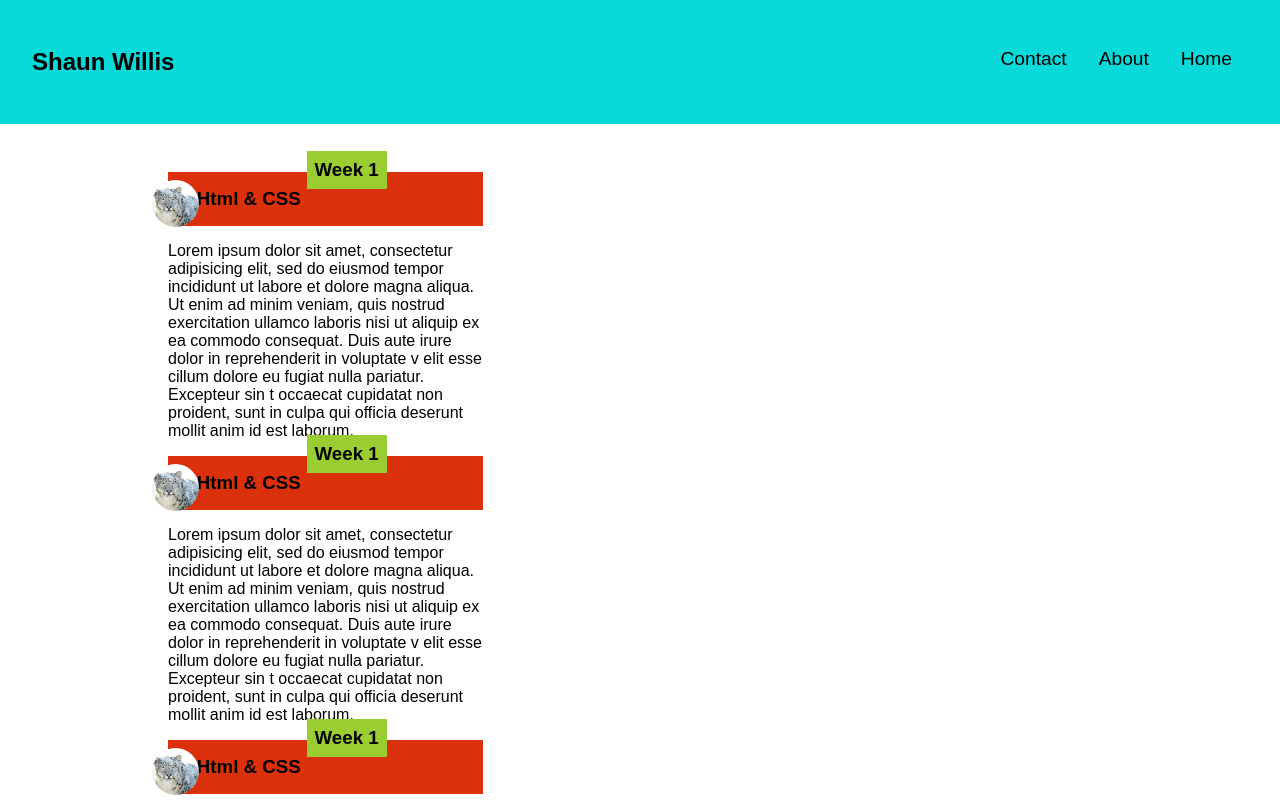
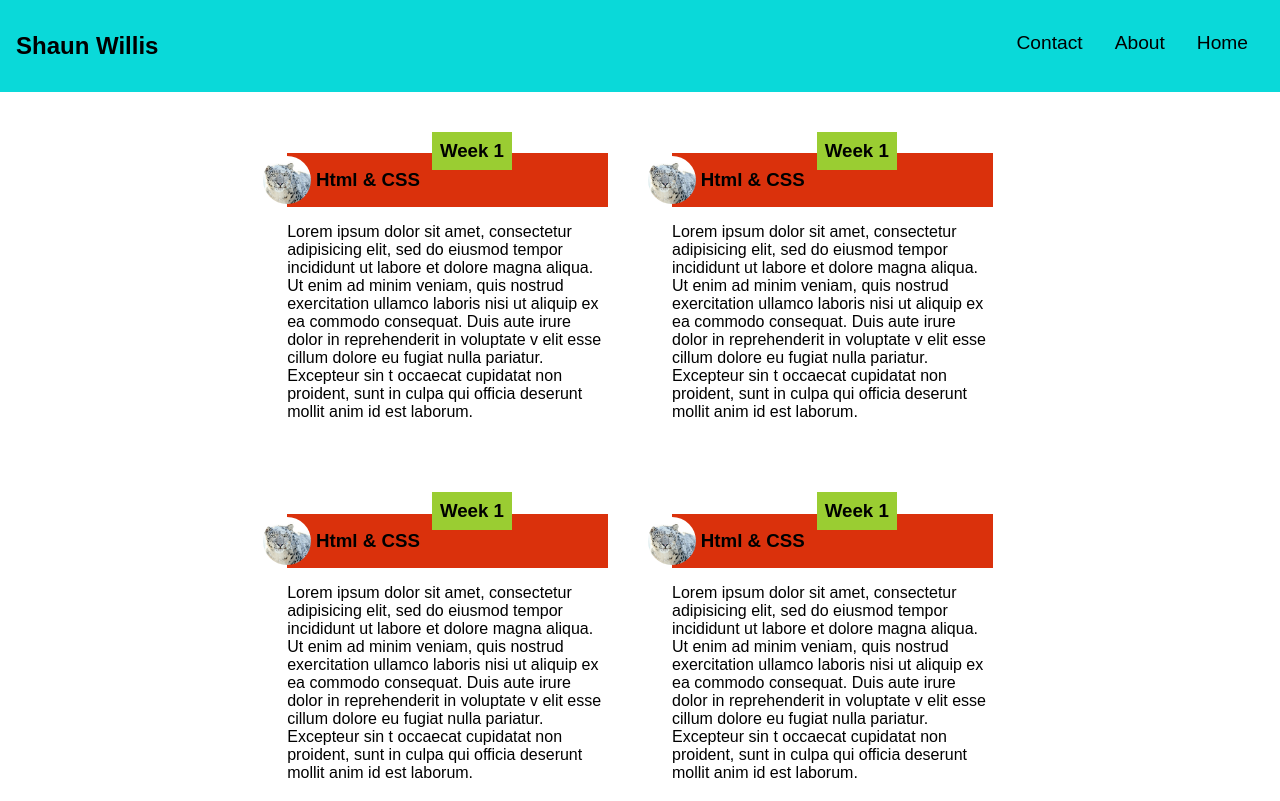
Before and after one commit to ShaunWMusic/03-grid-and-position, a plain HTML site: page index.html in a window 1280 px wide. Shown: the top 801 px of the page. Drawn offline with Linux system fonts and the light colour scheme; a web font is replaced by a local one.

Commit message:
Update spacing and width

```diff
--- a/app.css
+++ b/app.css
@@ -25,7 +25,7 @@ a {
 }
 
 .nav-bar {
-  padding: 1rem;
+  padding: 0;
   width: 100%;
   background: #0ad9d9;
   overflow: auto;
@@ -52,13 +52,20 @@ a {
 }
 
 .grid {
-  margin: 3rem;
-  width: calc( 100% / 3 - 1rem - 1rem );
+  display: flex;
+  justify-content: center;
+  flex-wrap: wrap;
+  margin: 1rem;
 }
 
 .profile__header-card {
   background: #da310c;
   position: relative;
+}
+
+.profile-card {
+  margin: 2rem;
+  width: calc( 70% * 2 / 4 - 1rem - 1rem);
 }
 
 .header-card {
@@ -78,7 +85,7 @@ padding: .5rem;
   border-radius: 100%;
   margin: 1rem;
   position: absolute;
-  left: -2rem;
-  top: -.5rem;
+  left: -2.5rem;
+  top: -.8rem;
   width: 15%;
 }
```
